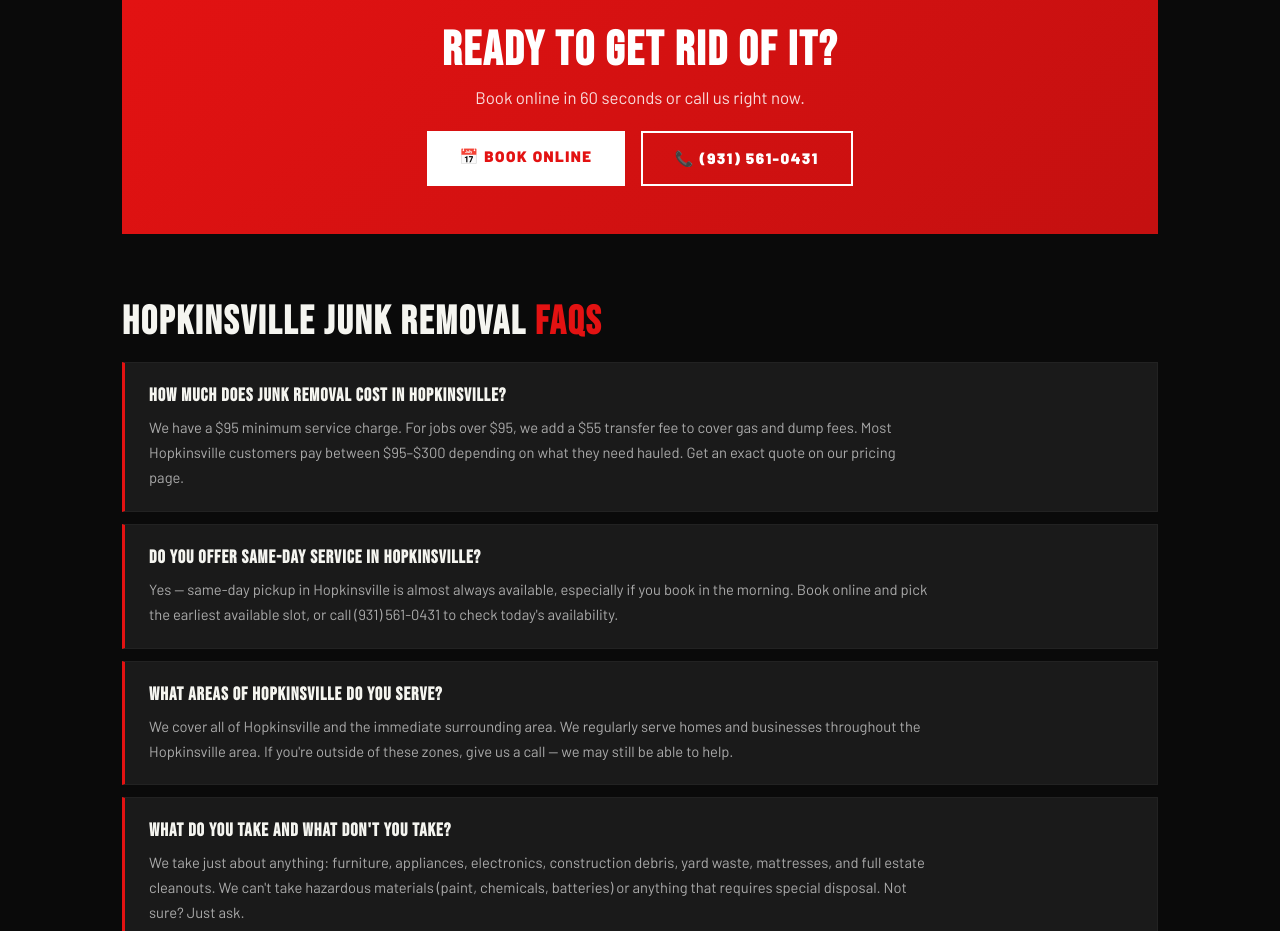
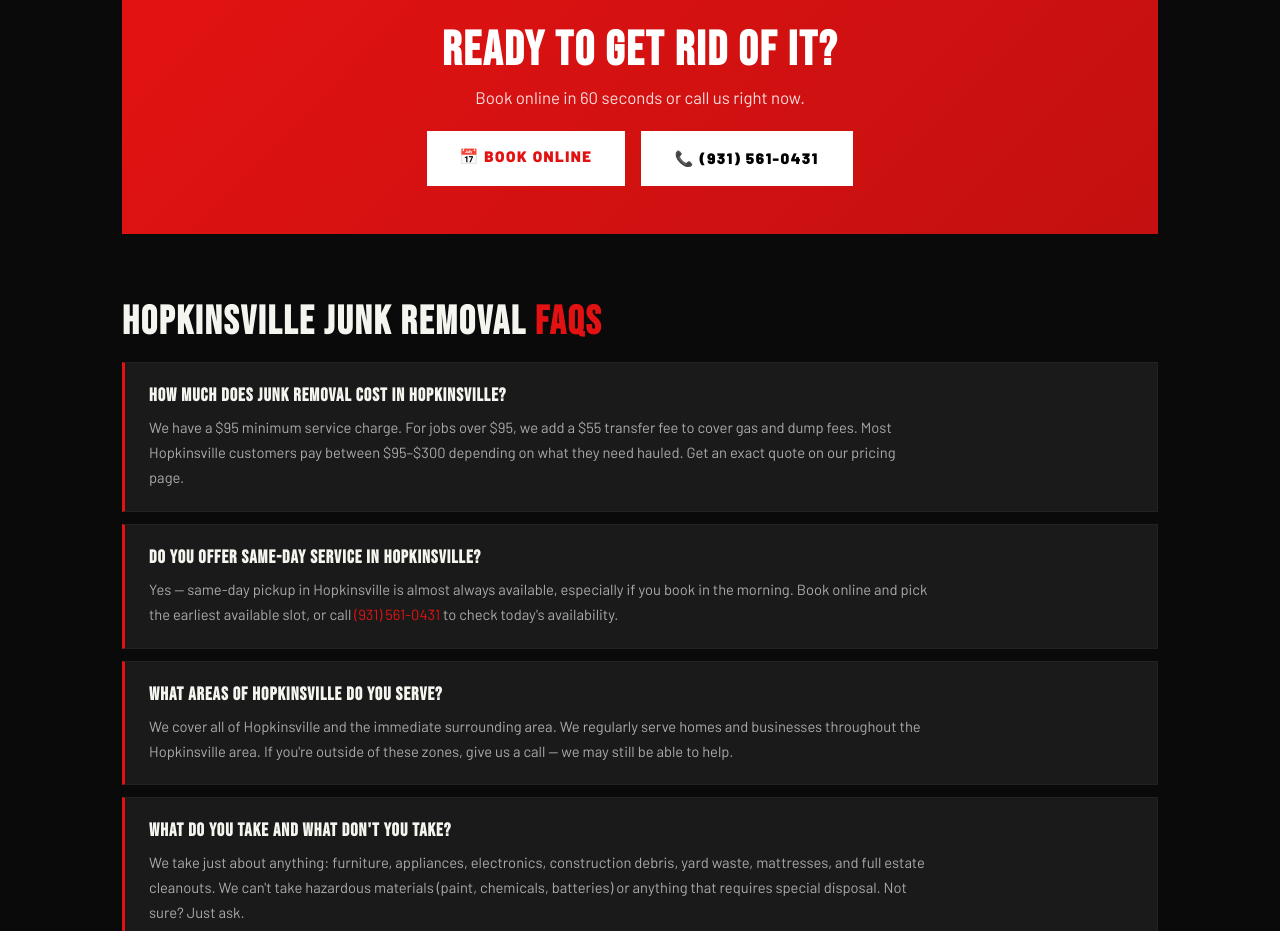
Before and after one commit to junkreliefllc/tnjunkrelief, a website: page junk-removal-hopkinsville-ky.html in a window 1280 px wide. Shown: the part 2160-3091 px from the top of the page. Drawn offline with Linux system fonts and the light colour scheme.

Commit message:
Update junk-removal-hopkinsville-ky.html

```diff
--- a/junk-removal-hopkinsville-ky.html
+++ b/junk-removal-hopkinsville-ky.html
@@ -167,9 +167,17 @@
   footer a:hover { opacity: 0.85; }
 
   /* iOS zoom prevention on input focus + small-screen tweaks */
+  /* Force tel: links to brand red regardless of browser default */
+  a[href^="tel:"]{color:var(--red)!important;text-decoration:none}
+  /* Exception: the CTA box phone button has its own styling, keep it readable */
+  .cta-block a[href^="tel:"].btn-outline{color:#000!important;background:#fff!important;border-color:#fff!important}
+
   @media(max-width:768px){
     input[type="text"],input[type="email"],input[type="tel"],input[type="number"],
     input[type="password"],input[type="date"],input[type="search"],select,textarea{font-size:16px!important}
+
+    /* Hide the giant decorative truck emoji watermark on mobile (it dominates the hero) */
+    .hero::before{display:none!important}
   }
 </style>
 </head>
@@ -325,7 +333,7 @@
 
     <div class="faq-item">
       <h3>Do you offer same-day service in Hopkinsville?</h3>
-      <p>Yes — same-day pickup in Hopkinsville is almost always available, especially if you book in the morning. Book online and pick the earliest available slot, or call (931) 561-0431 to check today's availability.</p>
+      <p>Yes — same-day pickup in Hopkinsville is almost always available, especially if you book in the morning. Book online and pick the earliest available slot, or call <a href="tel:9315610431">(931) 561-0431</a> to check today's availability.</p>
     </div>
 
     <div class="faq-item">
```
